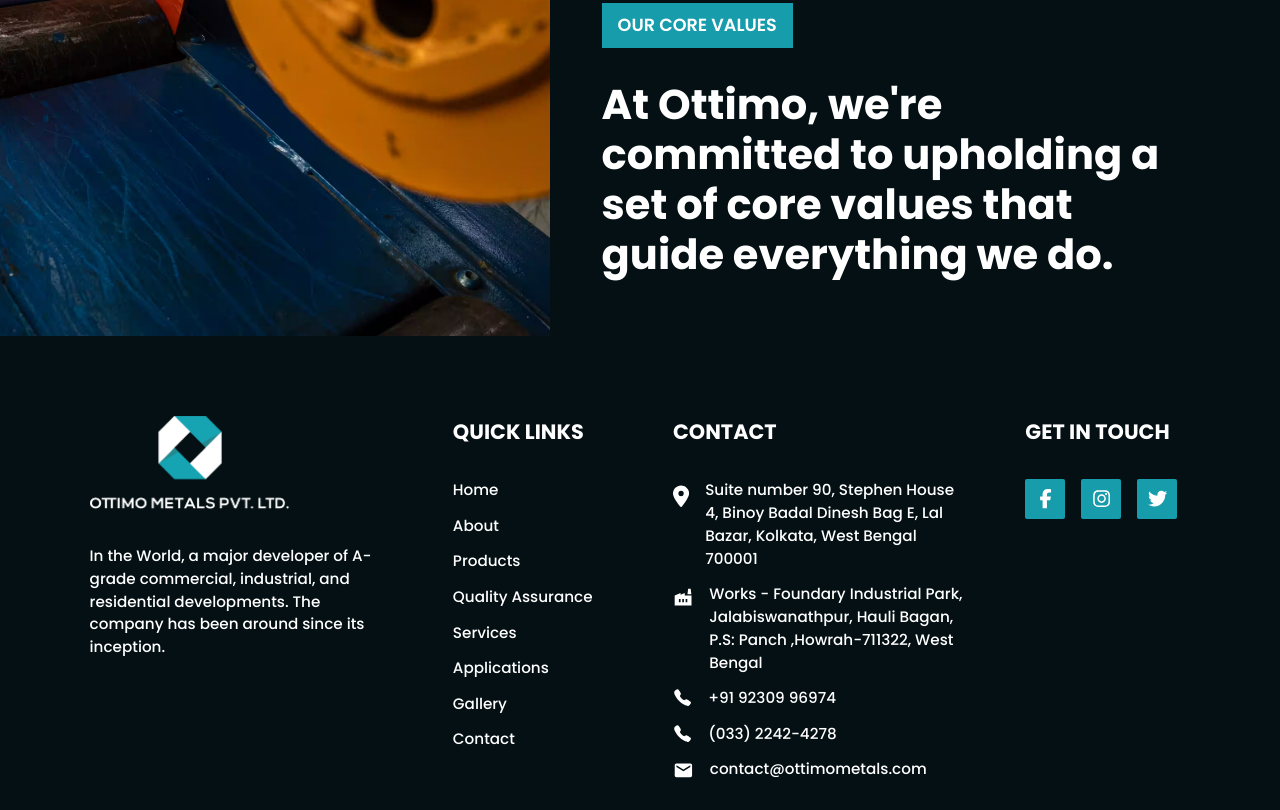
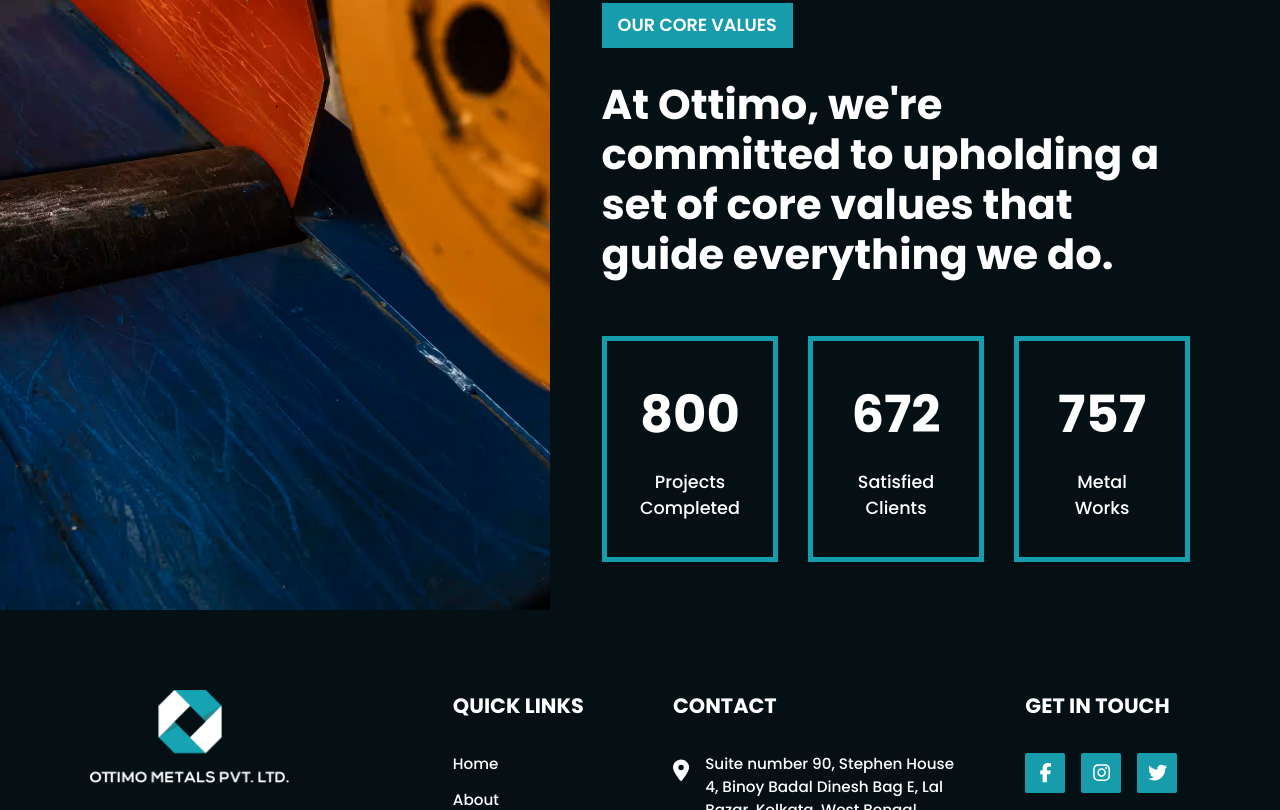
Before and after one commit to josephpal27/Ottimo-Metals, a React (Vite) app: page /about in a window 1280 px wide. Shown: the part 2300-3110 px from the top of the page. Built offline with nearby package versions, Linux system fonts and the light colour scheme.

Commit message:
Mission vision content updated

```diff
--- a/src/components/mission-vision/MissionVision.css
+++ b/src/components/mission-vision/MissionVision.css
@@ -56,3 +56,45 @@
     font-size: calc(2.2rem + 0.5vw);
     margin-top: 2rem;
 }
+.mission-vision-content .mv-counter-row{
+    margin-top: 3.5rem;
+    display: flex;
+    justify-content: space-between;
+}
+.mission-vision-content .mv-counter-row .mv-counter-box{
+    width: 30%;
+    border: 5px solid #179cab;
+    padding: 2.2rem 1rem;
+    display: flex;
+    flex-direction: column;
+    align-items: center;
+    justify-content: center;
+    text-align: center;
+    position: relative;
+    overflow: hidden;
+}
+.mission-vision-content .mv-counter-row .mv-counter-box span:nth-child(2){
+    color: #fff;
+    font-weight: 700;
+    font-size: calc(2.8rem + 0.5vw);
+    position: relative;
+}
+.mission-vision-content .mv-counter-row .mv-counter-box span:nth-child(3){
+    color: #fff;
+    font-weight: 500;
+    font-size: calc(0.7rem + 0.5vw);
+    display: block;
+    margin-top: 1rem;
+    position: relative;
+}
+.mission-vision-content .mv-counter-row .mv-counter-box .layer{
+    width: 100%;
+    height: 100%;
+    background-color: #179cab;
+    position: absolute;
+    top: -100%;
+    transition: top 0.4s ease;
+}
+.mission-vision-content .mv-counter-row .mv-counter-box:hover .layer{
+    top: 0;
+}
--- a/src/components/mission-vision/MissionVision.jsx
+++ b/src/components/mission-vision/MissionVision.jsx
@@ -1,6 +1,6 @@
 import './MissionVision.css';
 
-import missionVissionImage from '../../assets/images/mission-vision.avif';
+import missionVissionImage from '../../assets/images/mission-vision.jpg';
 
 const MissionVision = () => {
   return (
@@ -22,6 +22,23 @@ const MissionVision = () => {
             </div>
             <span id="secondary-title">OUR CORE VALUES</span>
             <h3>At Ottimo, we're committed to upholding a set of core values that guide everything we do.</h3>
+            <div className="mv-counter-row">
+                <div className="mv-counter-box">
+                    <div className="layer"></div>
+                    <span>800</span>
+                    <span>Projects <br /> Completed</span>
+                </div>
+                <div className="mv-counter-box">
+                    <div className="layer"></div>
+                    <span>672</span>
+                    <span>Satisfied <br /> Clients</span>
+                </div>
+                <div className="mv-counter-box">
+                    <div className="layer"></div>
+                    <span>757</span>
+                    <span>Metal <br /> Works</span>
+                </div>
+            </div>
         </div>
       </section>
     </>
```
Also changed, not shown: src/assets/images/mission-vision.jpg (added).
